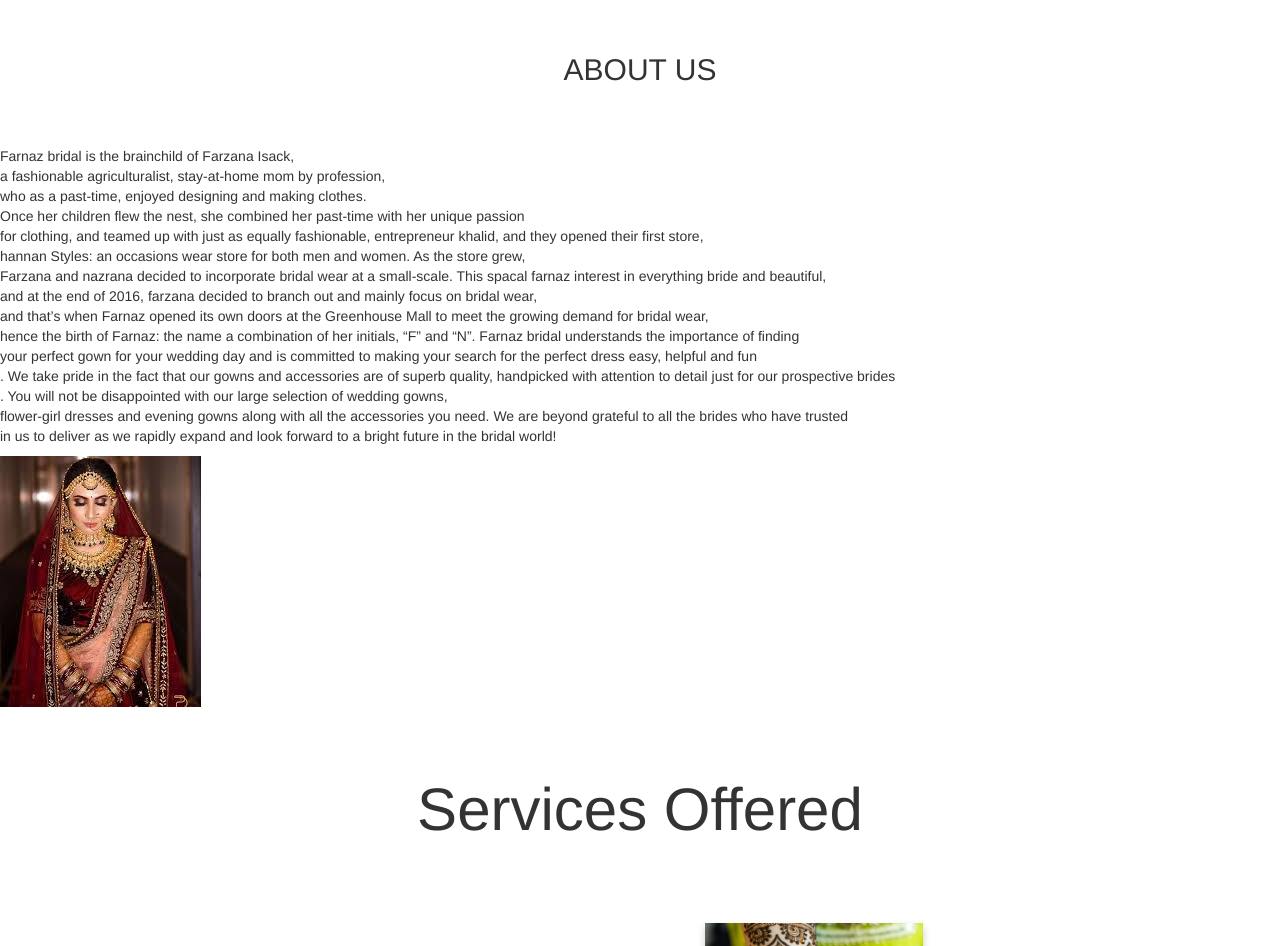
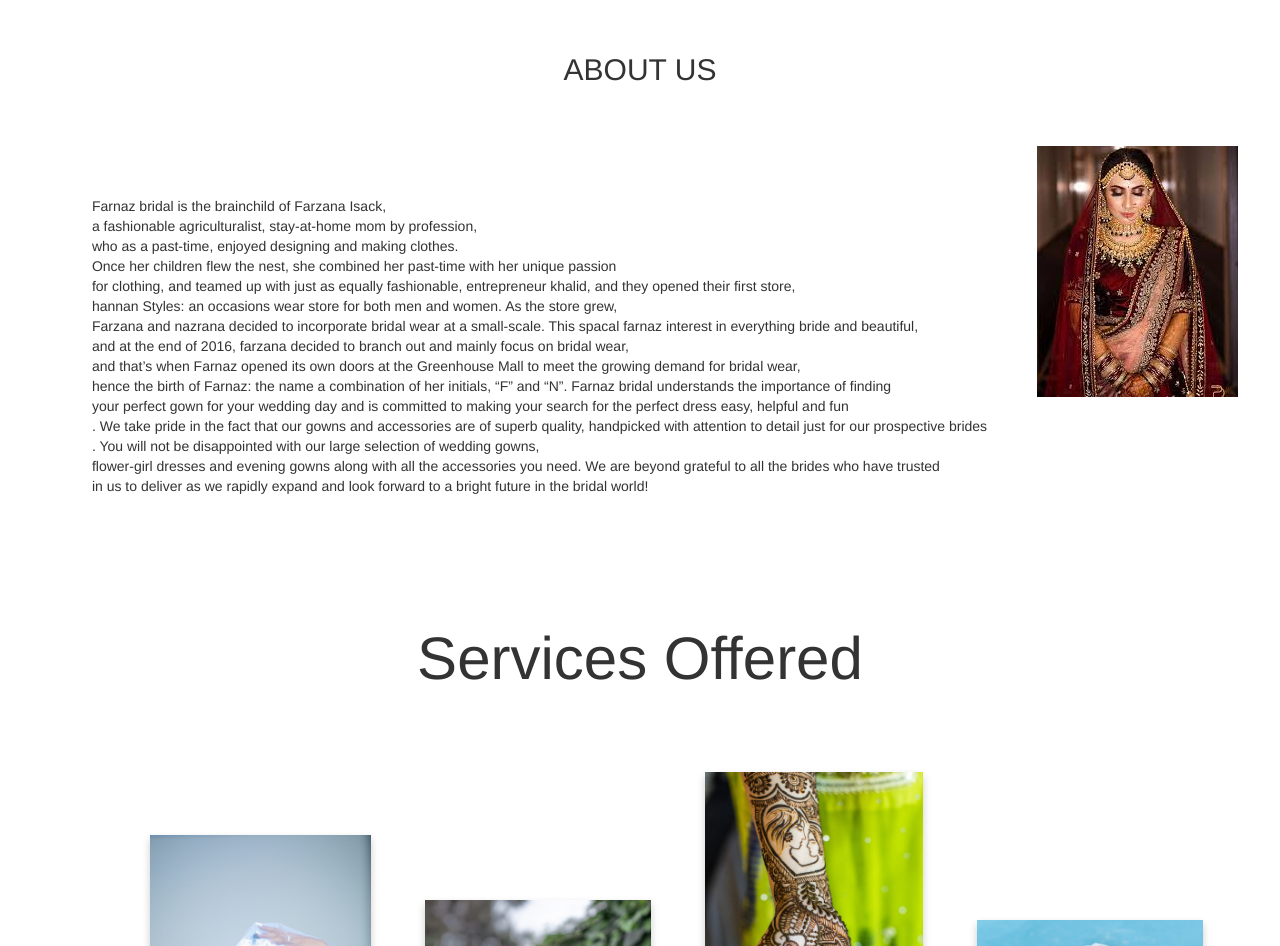
Before and after one commit to farzana583/Farnaz-bridal-hubVHHJ, a plain HTML site: page index.html in a window 1280 px wide. Shown: the part 1259-2205 px from the top of the page. Drawn offline with nearby package versions, Linux system fonts and the light colour scheme.

Commit message:
changed about us section appearance

```diff
--- a/index.html
+++ b/index.html
@@ -96,14 +96,22 @@
             <strong>
                 <h2>ABOUT US</h2>
             </strong>
+            <div  class="me" >
+             <div class="far">
+                <p>Farnaz bridal is the brainchild of Farzana Isack, <br>a fashionable agriculturalist, stay-at-home mom by profession,<br> who as a past-time, enjoyed designing and making clothes.<br> Once her children flew the nest,
+                    she combined her past-time with her unique passion <br>for clothing, and teamed up with just as equally fashionable, entrepreneur khalid, and they opened their first store,<br> hannan Styles: an occasions wear store for both men and women.
+                    As the store grew, <br>Farzana and nazrana decided to incorporate bridal wear at a small-scale. This spacal farnaz interest in everything bride and beautiful,<br> and at the end of 2016, farzana decided to branch out and mainly focus on bridal wear, <br>and that’s when Farnaz opened its own doors at the Greenhouse Mall to meet the growing demand for bridal wear, <br>hence the birth of Farnaz: the name a combination of her initials, “F” and “N”.
+                    Farnaz bridal understands the importance of finding <br>your perfect gown for your wedding day and is committed to making your search for the perfect dress easy, helpful and fun<br>. We take pride in the fact that our gowns and accessories are of superb quality, handpicked with attention to detail just for our prospective brides<br>. You will not be disappointed with our large selection of wedding gowns, <br>flower-girl dresses and evening gowns along with all the accessories you need.
 
-            <p>Farnaz bridal is the brainchild of Farzana Isack, <br>a fashionable agriculturalist, stay-at-home mom by profession,<br> who as a past-time, enjoyed designing and making clothes.<br> Once her children flew the nest,
-                she combined her past-time with her unique passion <br>for clothing, and teamed up with just as equally fashionable, entrepreneur khalid, and they opened their first store,<br> hannan Styles: an occasions wear store for both men and women.
-                As the store grew, <br>Farzana and nazrana decided to incorporate bridal wear at a small-scale. This spacal farnaz interest in everything bride and beautiful,<br> and at the end of 2016, farzana decided to branch out and mainly focus on bridal wear, <br>and that’s when Farnaz opened its own doors at the Greenhouse Mall to meet the growing demand for bridal wear, <br>hence the birth of Farnaz: the name a combination of her initials, “F” and “N”.
-                Farnaz bridal understands the importance of finding <br>your perfect gown for your wedding day and is committed to making your search for the perfect dress easy, helpful and fun<br>. We take pride in the fact that our gowns and accessories are of superb quality, handpicked with attention to detail just for our prospective brides<br>. You will not be disappointed with our large selection of wedding gowns, <br>flower-girl dresses and evening gowns along with all the accessories you need.
+                    We are beyond grateful to all the brides who have trusted<br> in us to deliver as we rapidly expand and look forward to a bright future in the bridal world!</p>
+             </div>
+             <div class="tie">
+                <img src="./bridal hom.jpeg" alt="">
+             </div>
+            </div>
 
-                We are beyond grateful to all the brides who have trusted<br> in us to deliver as we rapidly expand and look forward to a bright future in the bridal world!</p>
-                <img src="./bridal hom.jpeg" alt="">
+
+
         </div>
 
     </section>
--- a/styles.css
+++ b/styles.css
@@ -123,3 +123,12 @@ h2 {
 .farz{
     text-align:center;
 }
+.me{
+    display: flex;
+    justify-content: center;
+
+}
+.far{
+    padding: 50px;
+    text-align: left;
+}
```
